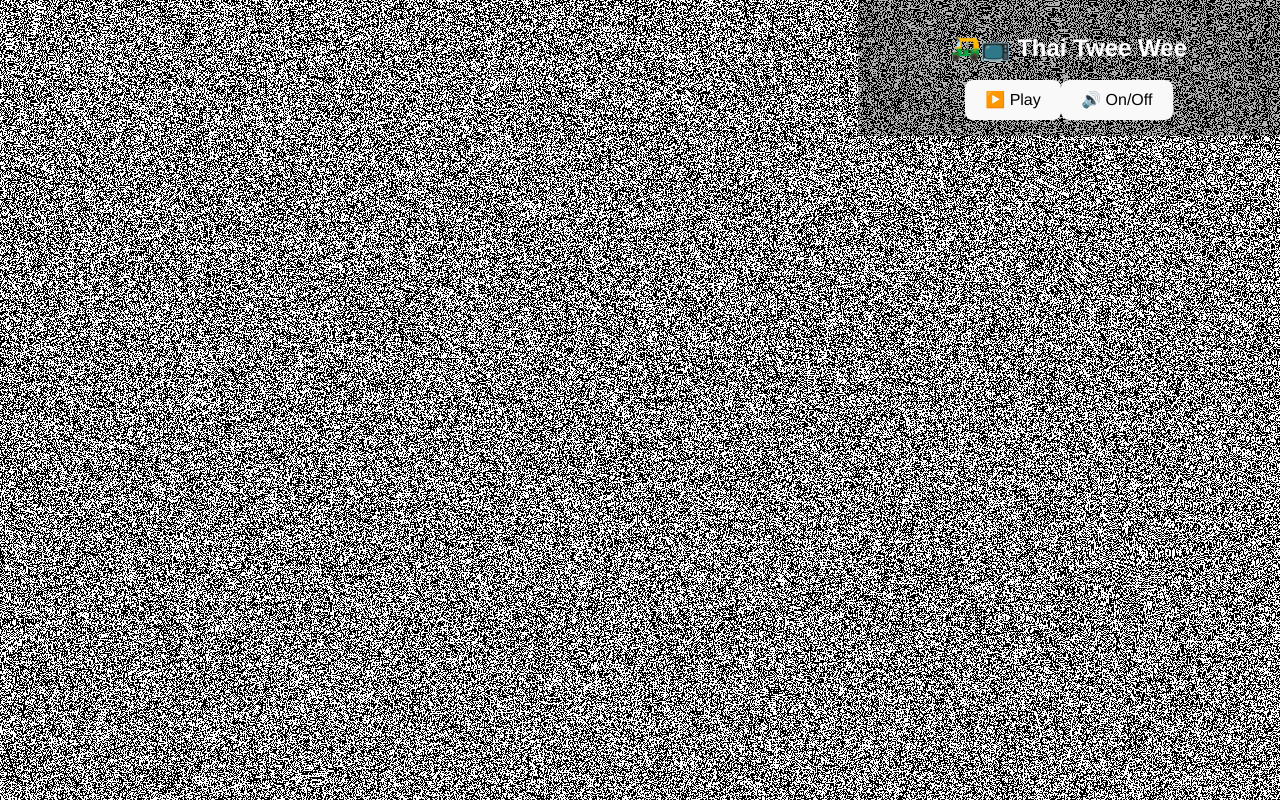
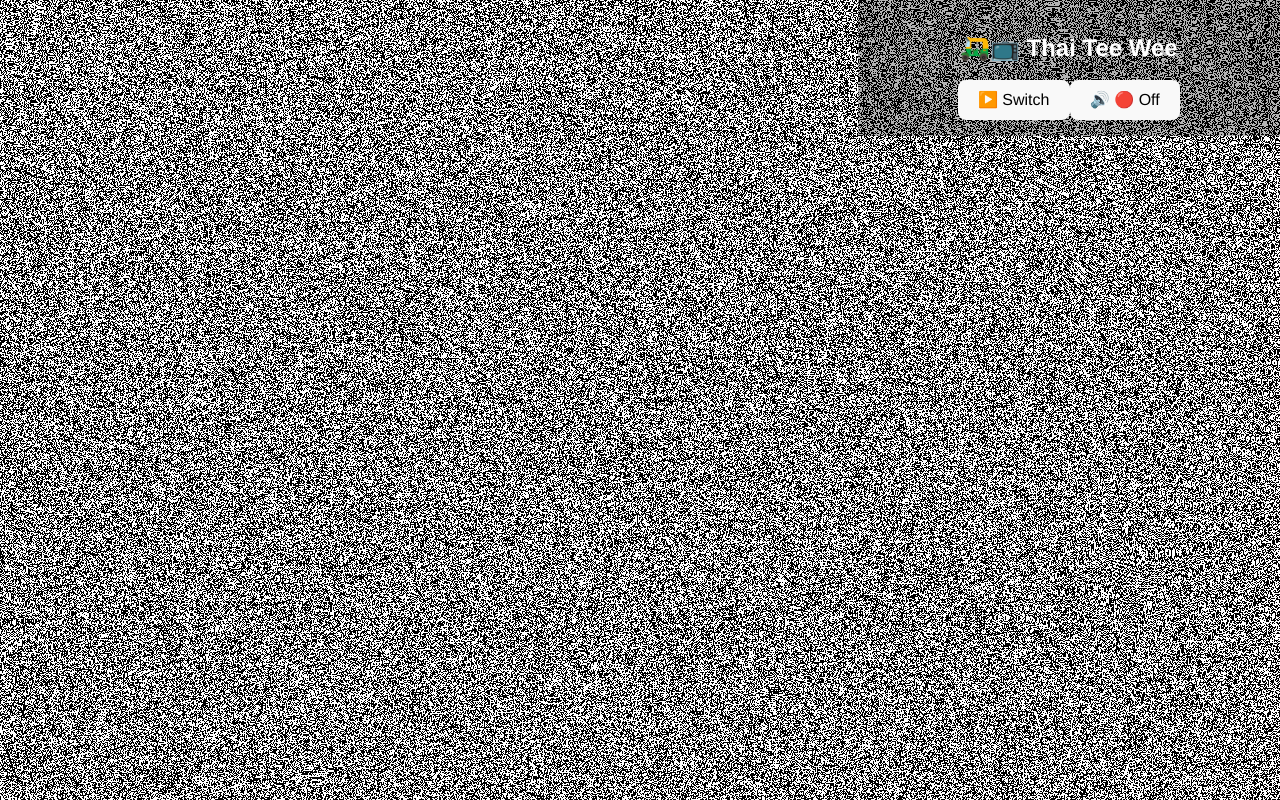
Before and after one commit to futurefounder/thaiteewee, a React (Vite) app: page / in a window 1280 px wide. Built offline with nearby package versions, Linux system fonts and the light colour scheme.

Commit message:
add switch on off button, random video on switch

```diff
--- a/src/App.tsx
+++ b/src/App.tsx
@@ -21,13 +21,15 @@ function App() {
     <Plyr
       type="youtube" // or "vimeo"
       videoId={currentVideo}
+      preload="auto"
       autoplay="true"
       hideControls="true"
-      muted="false"
-      volume="1"
+      muted="true"
+      volume="0"
       disableContextMenu="true"
       keyboard="true"
       resetOnEnd="true"
+      setVolume="0"
     />
   );
 
@@ -40,20 +42,31 @@ function App() {
     },
   };
   const [switchChannel, setSwitchChannel] = useState(false);
-  const [audio, setAudio] = useState(true);
+  const [audio, setAudio] = useState();
   const audioSwitchChannel = new Audio(sound);
 
   audioSwitchChannel.load();
-  audioSwitchChannel.muted = true;
+  audioSwitchChannel.muted = false;
 
   function audioToggle() {
-    console.log("audio toggle");
+    setAudio((prevAudio) => {
+      if (!prevAudio) {
+        audioSwitchChannel.pause();
+      }
+      return !prevAudio;
+    });
   }
   // console.log(audioToggle);
   function Control() {
-    audioSwitchChannel.muted = false;
-    audioSwitchChannel.volume = 0.1;
-    audioSwitchChannel.play();
+    // Set the random video as the current video
+    const randomIndex = Math.floor(Math.random() * videoURLs.length);
+    const randomVideo = videoURLs[randomIndex];
+    setCurrentVideo(randomVideo);
+    if (audio) {
+      audioSwitchChannel.muted = false;
+      audioSwitchChannel.volume = 0.1;
+      audioSwitchChannel.play();
+    }
     setSwitchChannel((prevChannel) => !prevChannel);
   }
 
@@ -62,9 +75,9 @@ function App() {
       {" "}
       <div id="vidtop-content">
         <div className="vid-info">
-          <h2>🛺📺 Thai Twee Wee</h2>
-          <button onClick={Control}>▶️ Play</button>
-          <button onClick={audioToggle}>🔊 On/Off</button>
+          <h2>🛺📺 Thai Tee Wee</h2>
+          <button onClick={Control}>▶️ Switch</button>
+          <button onClick={audioToggle}>🔊 {audio ? "🟢 On" : "🔴 Off"}</button>
         </div>
       </div>{" "}
       {/* <YouTube videoId="Svgy6jrrcF4" opts={opts} onReady={onPlayerReady} /> */}
--- a/src/data/videos.js
+++ b/src/data/videos.js
@@ -6,6 +6,15 @@ export const videoURLs = [
   "AiQZKd29u3M",
   "2kAqQtLfjDI",
   "5BotGqMjUmw",
+  "n387VOtoadI",
+  "yEewC0EO7jg",
+  "Y8QYXe4IvhE",
+  "AEabMnmax8c",
+  "d4d6kBjTrjM",
+  "16iAJludv7s",
+  "W-l9SwPmDJU",
+  "qD7wOO0z0iY",
+  "1z6-hHejO2Y",
 ];
 
 export default videoURLs;
```
